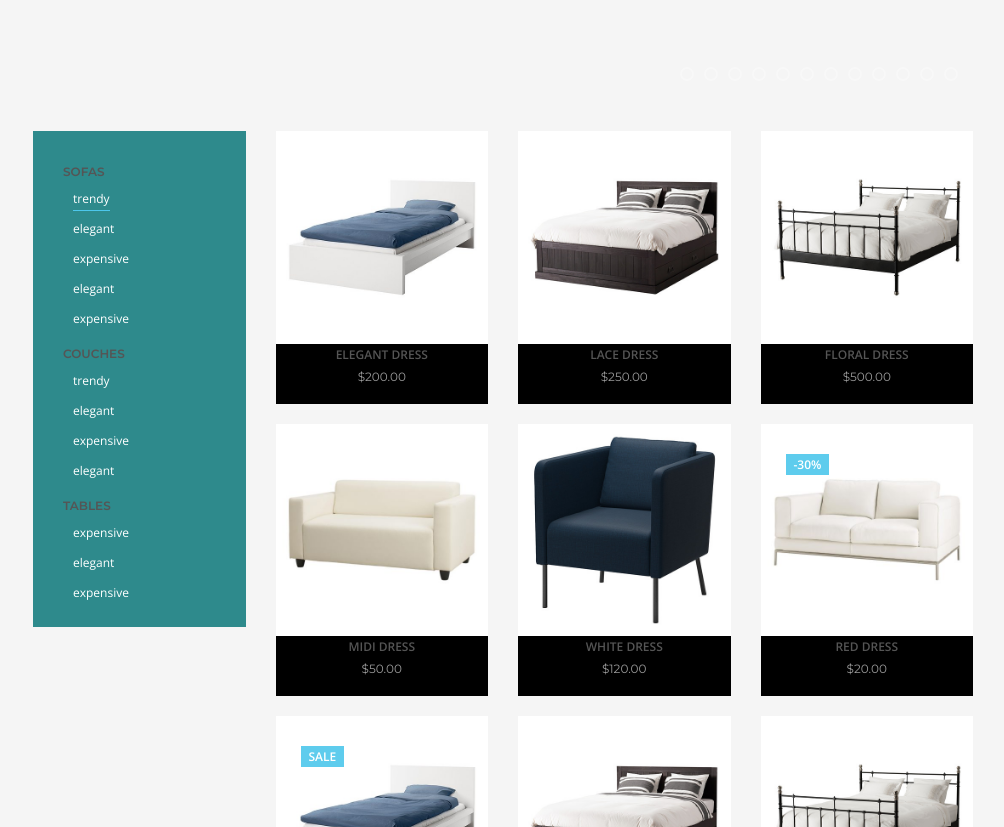
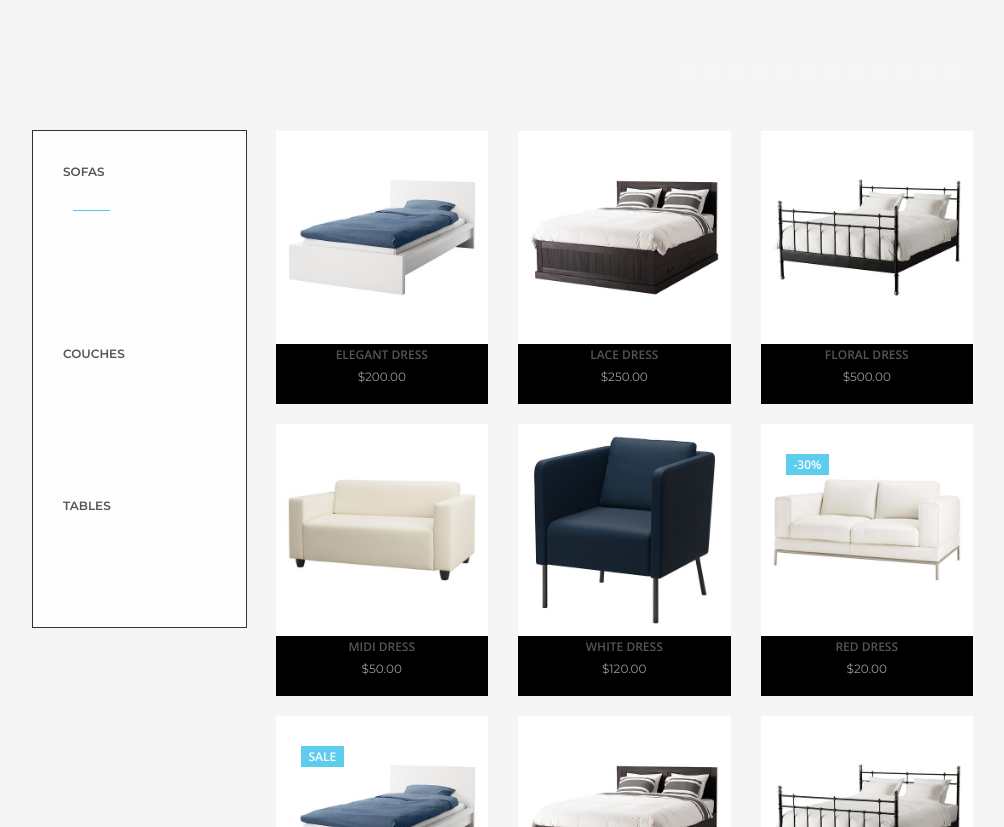
Before and after one commit to CodeoGenic/Y0UR-H0M3-61R3CT-C09, a plain HTML site: page home.html in a window 1280 px wide. Shown: the part 480-1307 px from the top of the page, without its empty margins (137-1141 px from the left). Drawn offline with nearby package versions, Linux system fonts and the light colour scheme.

Commit message:
css changes

```diff
--- a/css/style.css
+++ b/css/style.css
@@ -976,14 +976,22 @@ textarea:focus, input[type="text"]:focus, input[type="password"]:focus, input[ty
 }
 
 
+
+/*here you change the side menu*/
+
+
+
 .left-menu
 {
 	margin-bottom:20px;
+	outline-color: #464646;
 }
 /*left side menu*/
 .left-menu > div
 {
-	background: rgba(32, 131, 133, 0.93);
+	background: rgba(255, 255, 255, 0.93);
+	outline-style: solid;
+	outline-width: thin;
 }
 
 .left-menu > div
```
